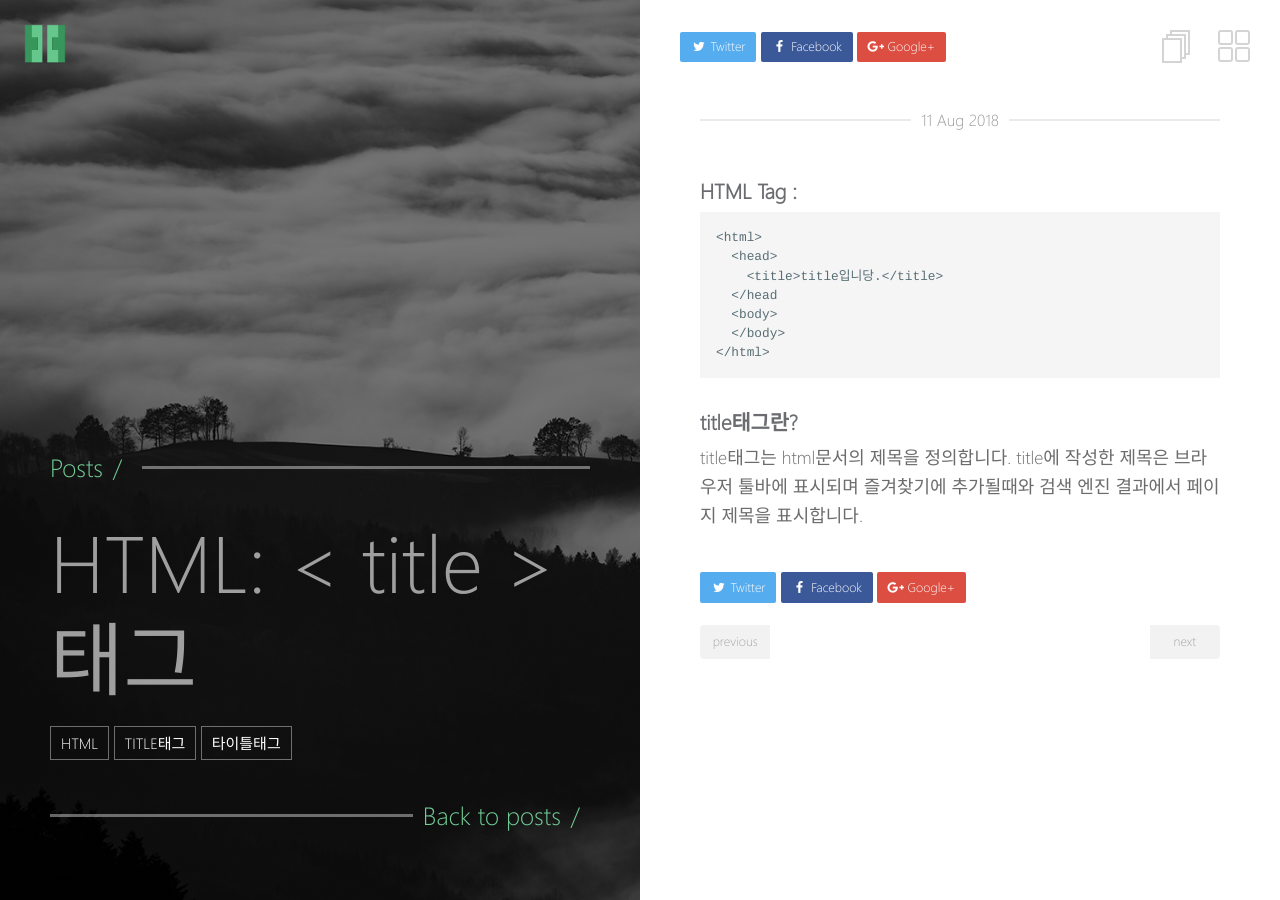
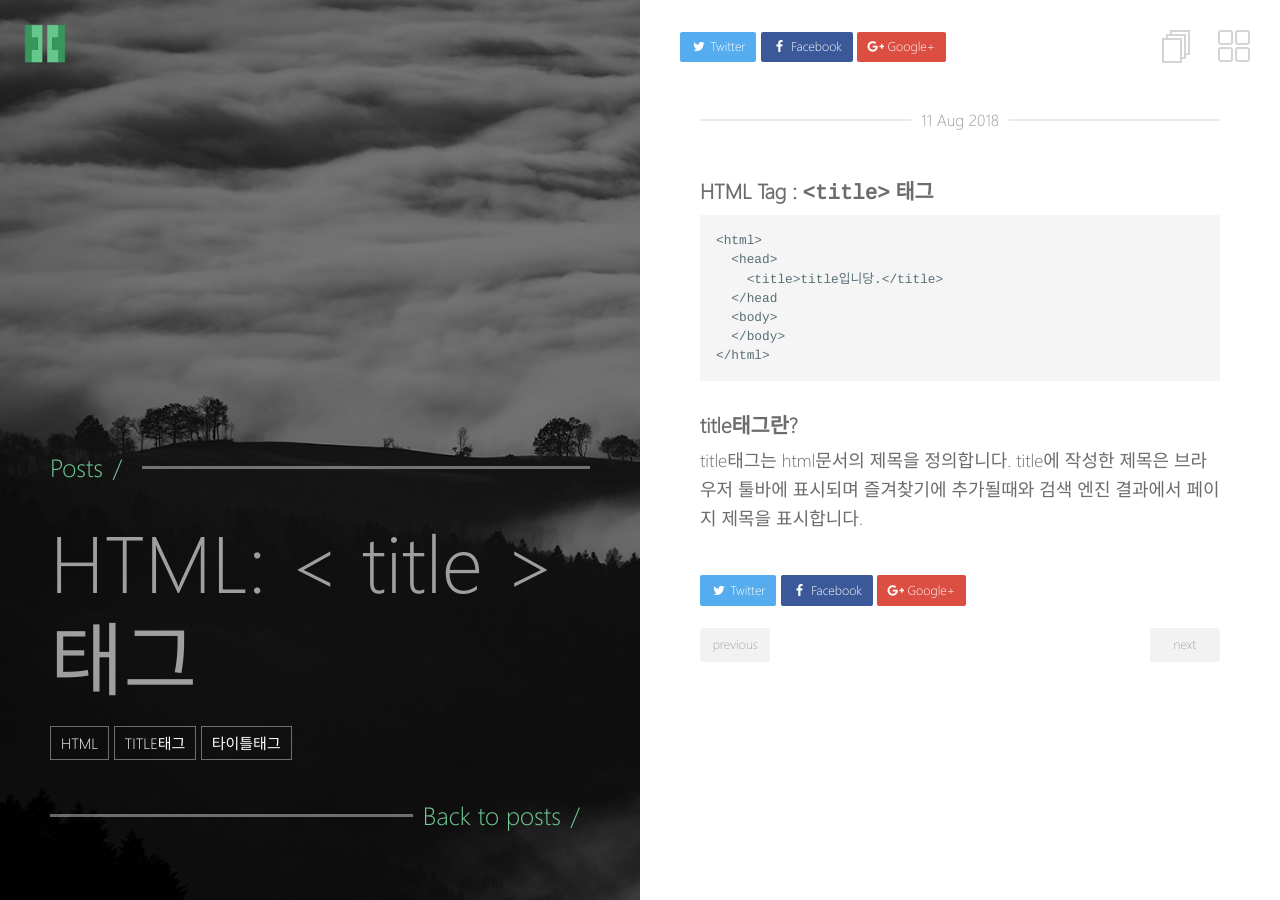
Before and after one commit to yubobae/yubobae.github.com, a Jekyll site: the page built from _posts/html/2018-08-11-title.md, in a window 1280 px wide. Built offline with Jekyll 4.4.1, drawn with Linux system fonts in a browser that asks for light colours.

Commit message:
Update 2018-08-11-title.md

```diff
--- a/_posts/html/2018-08-11-title.md
+++ b/_posts/html/2018-08-11-title.md
@@ -8,7 +8,7 @@ tags:
   - 타이틀태그
 ---
 
-### HTML Tag : <title>태그
+### HTML Tag : `<title>` 태그
 
     <html>
       <head>
```
